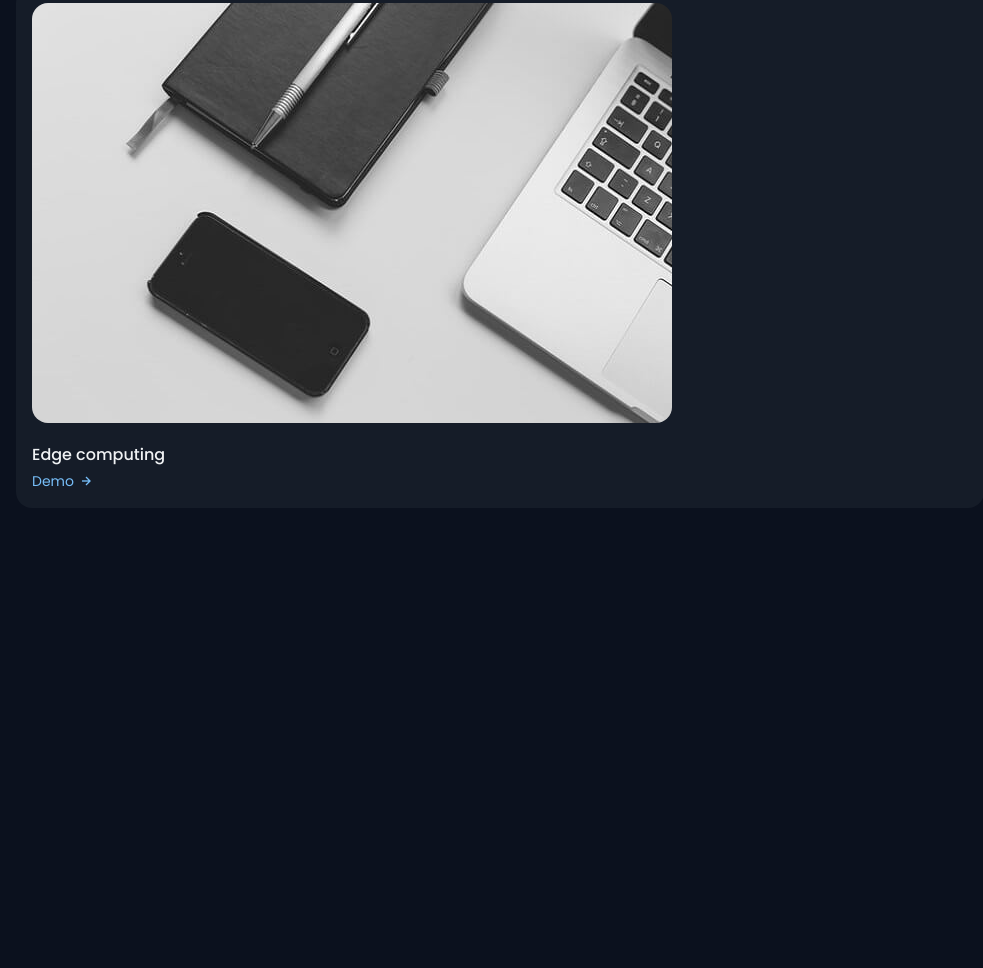
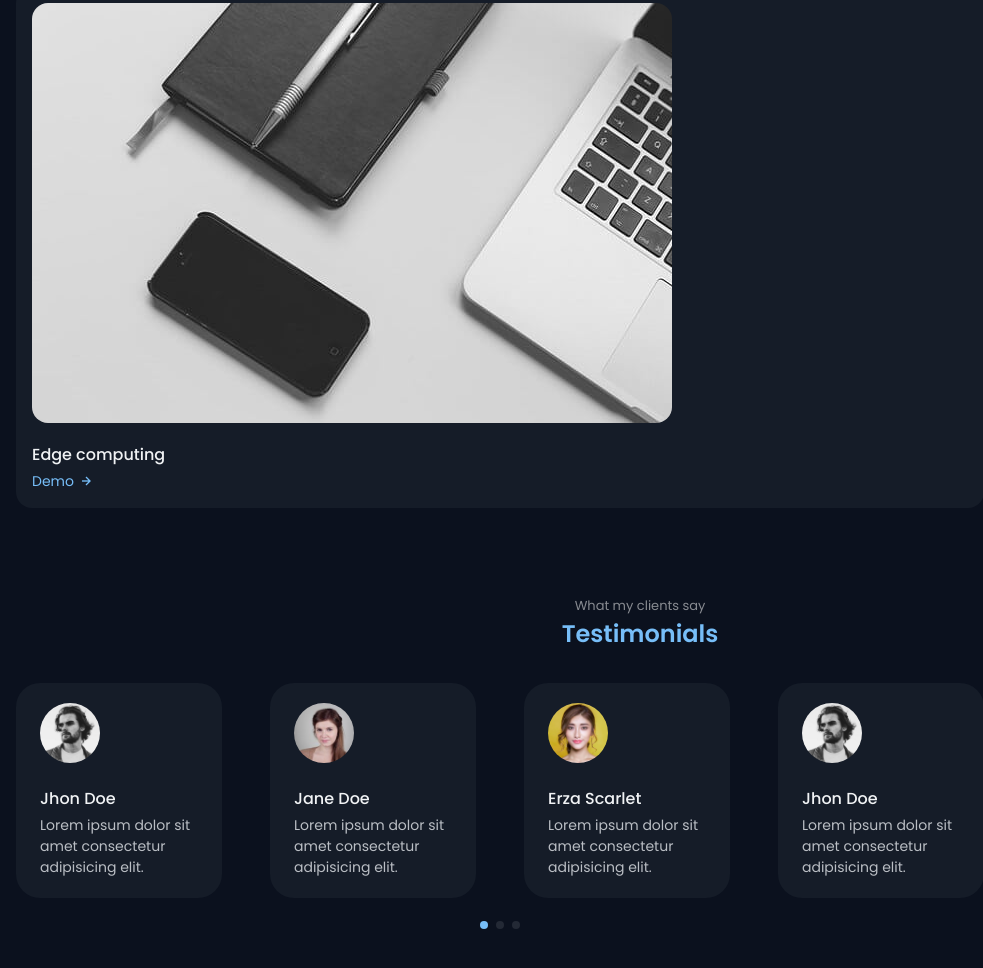
Before and after one commit to syedumairs-frontendprojects/modern_portfolio, a plain HTML site: page index.html in a window 1280 px wide. Shown: the part 5115-6083 px from the top of the page, without its empty margins (0-983 px from the left). Before the commit the page ends 5815 px from the top, so only its background shows below. Drawn offline with nearby package versions, Linux system fonts and the light colour scheme.

Commit message:
Testimonial section completed

```diff
--- a/assets/css/styles.css
+++ b/assets/css/styles.css
@@ -624,7 +624,36 @@ img {
 
 /*=============== TESTIMONIAL ===============*/
 
+.testimonial__card {
+  background-color: var(--container-color);
+  padding: 1.25rem 1.5rem;
+  border-radius: 1.5rem;
+  margin-bottom: 3rem;
+}
+
+.testimonial__img {
+  width: 60px;
+  border-radius: 3rem;
+  margin-bottom: 1rem;
+}
+
+.testimonial__name {
+  font-size: var(--normal-font-size);
+  font-weight: var(--font-medium);
+  margin-bottom: 0.25rem;
+}
+
+.testimonial__description {
+  font-size: var(--small-font-size);
+}
 /* Swiper class */
+.swiper-pagination-bullet {
+  background-color: var(--text-color-light);
+}
+
+.swiper-pagination-bullet-active {
+  background-color: var(--first-color);
+}
 
 /*=============== CONTACT ===============*/
 
--- a/assets/js/main.js
+++ b/assets/js/main.js
@@ -53,6 +53,26 @@ linkWork.forEach((l) => l.addEventListener("click", activeWork));
 
 /*=============== SWIPER TESTIMONIAL ===============*/
 
+let swiperTestimonial = new Swiper(".testimonail__container", {
+  spaceBetween: 24,
+  loop: true,
+  grabCursor: true,
+
+  pagination: {
+    el: ".swiper-pagination",
+    clickable: true,
+  },
+  breakpoints: {
+    576: {
+      slidesPerView: 2,
+    },
+    768: {
+      slidesPerView: 4,
+      spaceBetween: 48,
+    },
+  },
+});
+
 /*=============== SCROLL SECTIONS ACTIVE LINK ===============*/
 
 /*=============== LIGHT DARK THEME ===============*/
--- a/index.html
+++ b/index.html
@@ -501,7 +501,51 @@
       </section>
 
       <!--=============== TESTIMONIALS ===============-->
-      <section class="testimonial section"></section>
+      <section class="testimonial section">
+        <span class="section__subtitle">What my clients say</span>
+        <h3 class="section__title">Testimonials</h3>
+
+        <div class="testimonail__container container swiper">
+          <div class="swiper-wrapper">
+            <div class="testimonial__card swiper-slide">
+              <img
+                src="./assets/img/testimonial1.png"
+                alt="testimonial image"
+                class="testimonial__img"
+              />
+              <h3 class="testimonial__name">Jhon Doe</h3>
+              <p class="testimonial__description">
+                Lorem ipsum dolor sit amet consectetur adipisicing elit.
+              </p>
+            </div>
+
+            <div class="testimonial__card swiper-slide">
+              <img
+                src="./assets/img/testimonial2.png"
+                alt="testimonial image"
+                class="testimonial__img"
+              />
+              <h3 class="testimonial__name">Jane Doe</h3>
+              <p class="testimonial__description">
+                Lorem ipsum dolor sit amet consectetur adipisicing elit.
+              </p>
+            </div>
+
+            <div class="testimonial__card swiper-slide">
+              <img
+                src="./assets/img/testimonial3.png"
+                alt="testimonial image"
+                class="testimonial__img"
+              />
+              <h3 class="testimonial__name">Erza Scarlet</h3>
+              <p class="testimonial__description">
+                Lorem ipsum dolor sit amet consectetur adipisicing elit.
+              </p>
+            </div>
+          </div>
+          <div class="swiper-pagination"></div>
+        </div>
+      </section>
 
       <!--=============== CONTACT ===============-->
       <section class="contact section" id="contact"></section>
```
